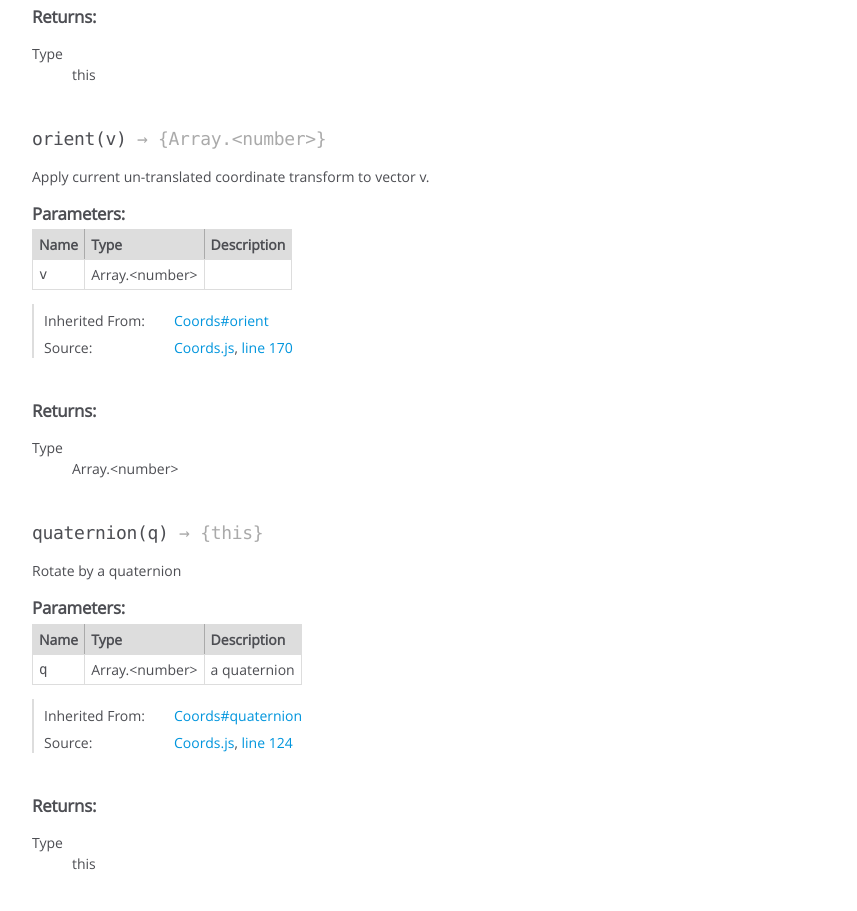
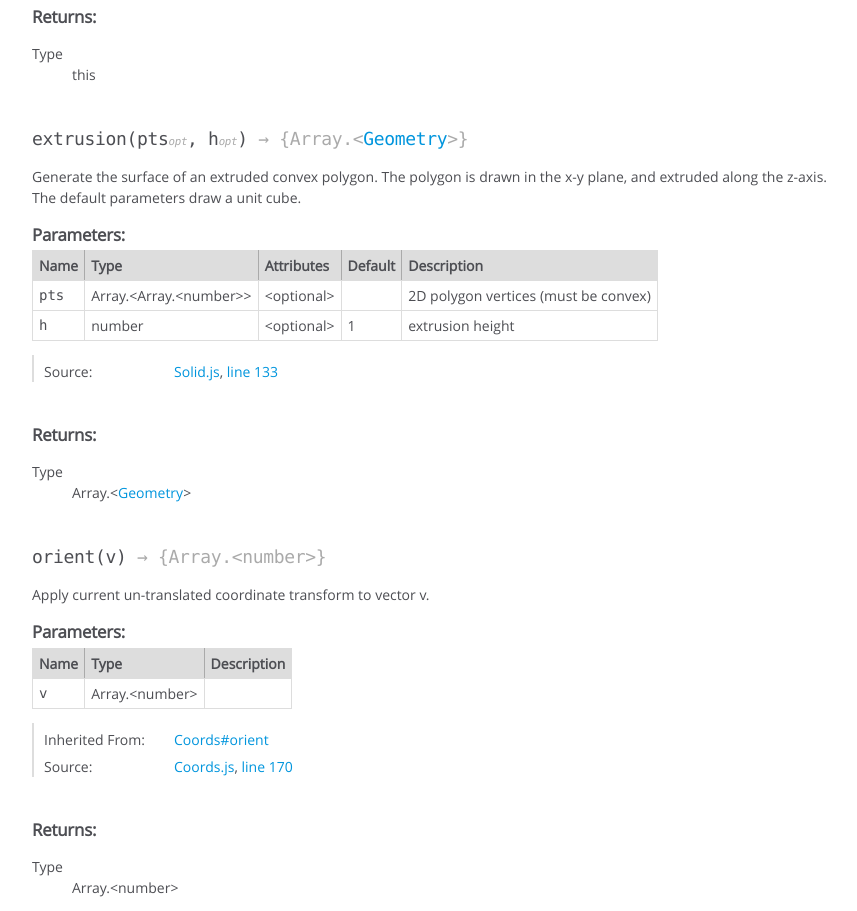
Before and after one commit to backstrap/mathmodel, a website: page docs/Solid.html in a window 1280 px wide. Shown: the part 1840-2751 px from the top of the page, without its empty margins (0-857 px from the left). Drawn offline with Linux system fonts and the light colour scheme.

Commit message:
Add an extrusion() method to Solid

```diff
--- a/docs/Solid.html
+++ b/docs/Solid.html
@@ -798,6 +798,220 @@
     <dd>
 
 <span class="param-type">this</span>
+
+
+    </dd>
+</dl>
+
+
+
+
+
+
+
+
+
+
+
+
+
+    <h4 class="name" id="extrusion"><span class="type-signature"></span>extrusion<span class="signature">(pts<span class="signature-attributes">opt</span>, h<span class="signature-attributes">opt</span>)</span><span class="type-signature"> &rarr; {Array.&lt;<a href="Geometry.html">Geometry</a>>}</span></h4>
+
+
+
+
+
+
+<div class="description">
+    Generate the surface of an extruded convex polygon.
+The polygon is drawn in the x-y plane, and extruded along the z-axis.
+The default parameters draw a unit cube.
+</div>
+
+
+
+
+
+
+
+
+
+    <h5>Parameters:</h5>
+
+
+<table class="params">
+    <thead>
+    <tr>
+
+        <th>Name</th>
+
+
+        <th>Type</th>
+
+
+        <th>Attributes</th>
+
+
+
+        <th>Default</th>
+
+
+        <th class="last">Description</th>
+    </tr>
+    </thead>
+
+    <tbody>
+
+
+        <tr>
+
+                <td class="name"><code>pts</code></td>
+
+
+            <td class="type">
+
+
+<span class="param-type">Array.&lt;Array.&lt;number>></span>
+
+
+
+            </td>
+
+
+                <td class="attributes">
+
+                    &lt;optional><br>
+
+
+
+
+
+                </td>
+
+
+
+                <td class="default">
+
+                </td>
+
+
+            <td class="description last">2D polygon vertices (must be convex)</td>
+        </tr>
+
+
+
+        <tr>
+
+                <td class="name"><code>h</code></td>
+
+
+            <td class="type">
+
+
+<span class="param-type">number</span>
+
+
+
+            </td>
+
+
+                <td class="attributes">
+
+                    &lt;optional><br>
+
+
+
+
+
+                </td>
+
+
+
+                <td class="default">
+
+                    1
+
+                </td>
+
+
+            <td class="description last">extrusion height</td>
+        </tr>
+
+
+    </tbody>
+</table>
+
+
+
+
+
+
+<dl class="details">
+
+
+
+
+
+
+
+
+
+
+
+
+
+
+
+
+
+
+
+
+
+
+
+
+
+
+    <dt class="tag-source">Source:</dt>
+    <dd class="tag-source"><ul class="dummy"><li>
+        <a href="Solid.js.html">Solid.js</a>, <a href="Solid.js.html#line133">line 133</a>
+    </li></ul></dd>
+
+
+
+
+
+
+
+</dl>
+
+
+
+
+
+
+
+
+
+
+
+
+
+
+
+<h5>Returns:</h5>
+
+
+
+
+<dl>
+    <dt>
+        Type
+    </dt>
+    <dd>
+
+<span class="param-type">Array.&lt;<a href="Geometry.html">Geometry</a>></span>
 
 
     </dd>
--- a/package.json
+++ b/package.json
@@ -1,6 +1,6 @@
 {
   "name": "@backstrap/mathmodel",
-  "version": "4.4.2",
+  "version": "4.5.0",
   "description": "3D modeling and display package built on MathCell and Three",
   "homepage": "https://backstrap.github.io/mathmodel/",
   "author": "Kevin Perry perry@princeton.edu",
```
Also changed, not shown: docs/Solid.js.html (+30 -0 lines), spec/Solid.spec.js (+8 -0 lines), src/Solid.js (+30 -0 lines), 1 other file.
